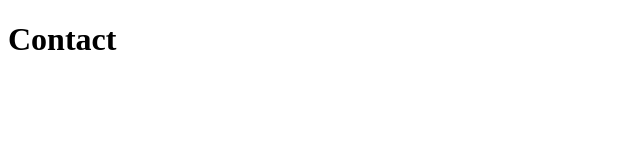
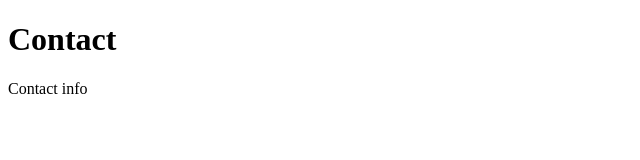
Before and after one commit to rubensguilardijr/GamesSheet, a plain HTML site: page contact.html in a window 1280 px wide. Shown: the whole page, without its empty margins (0-640 px from the left). Drawn offline with Linux system fonts and the light colour scheme.

Commit message:
adding contact info paragraph

```diff
--- a/contact.html
+++ b/contact.html
@@ -8,5 +8,6 @@
 </head>
 <body>
     <h1>Contact</h1>
+    <p>Contact info</p>
 </body>
 </html>
```
